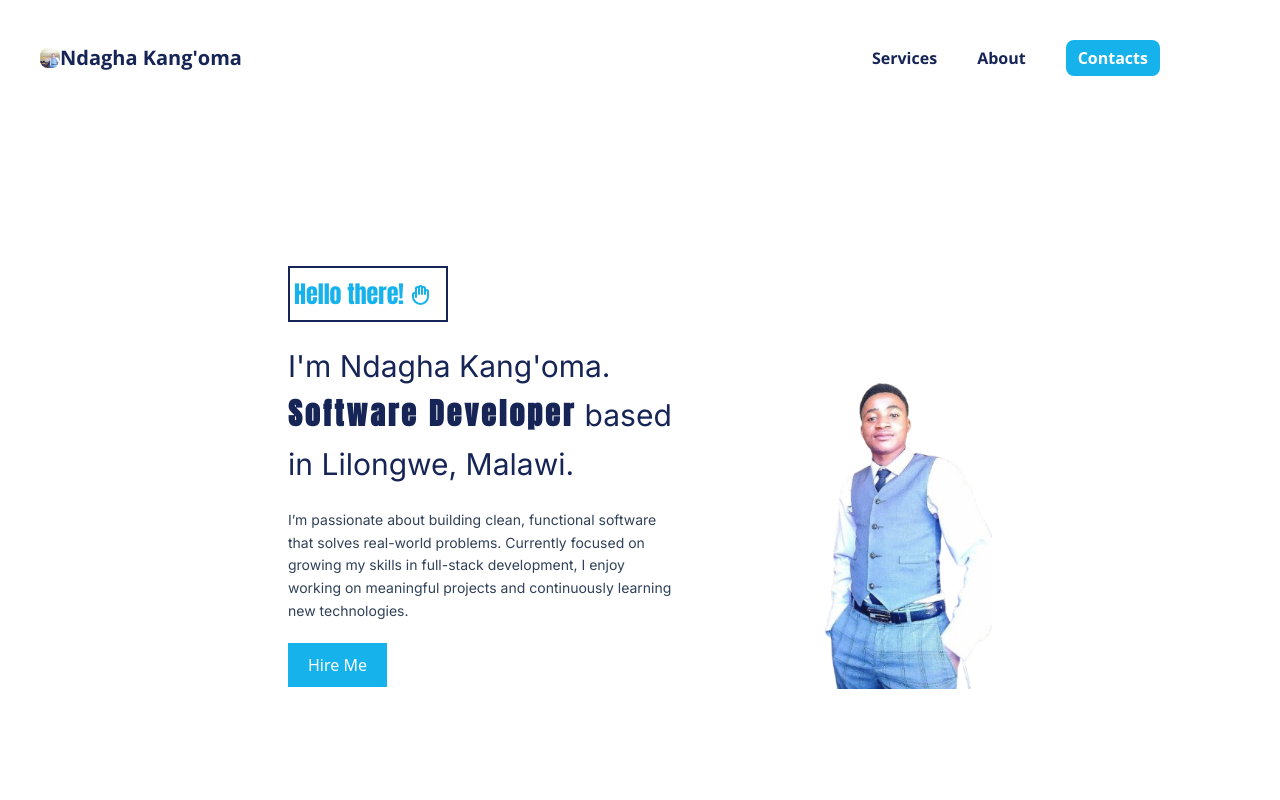
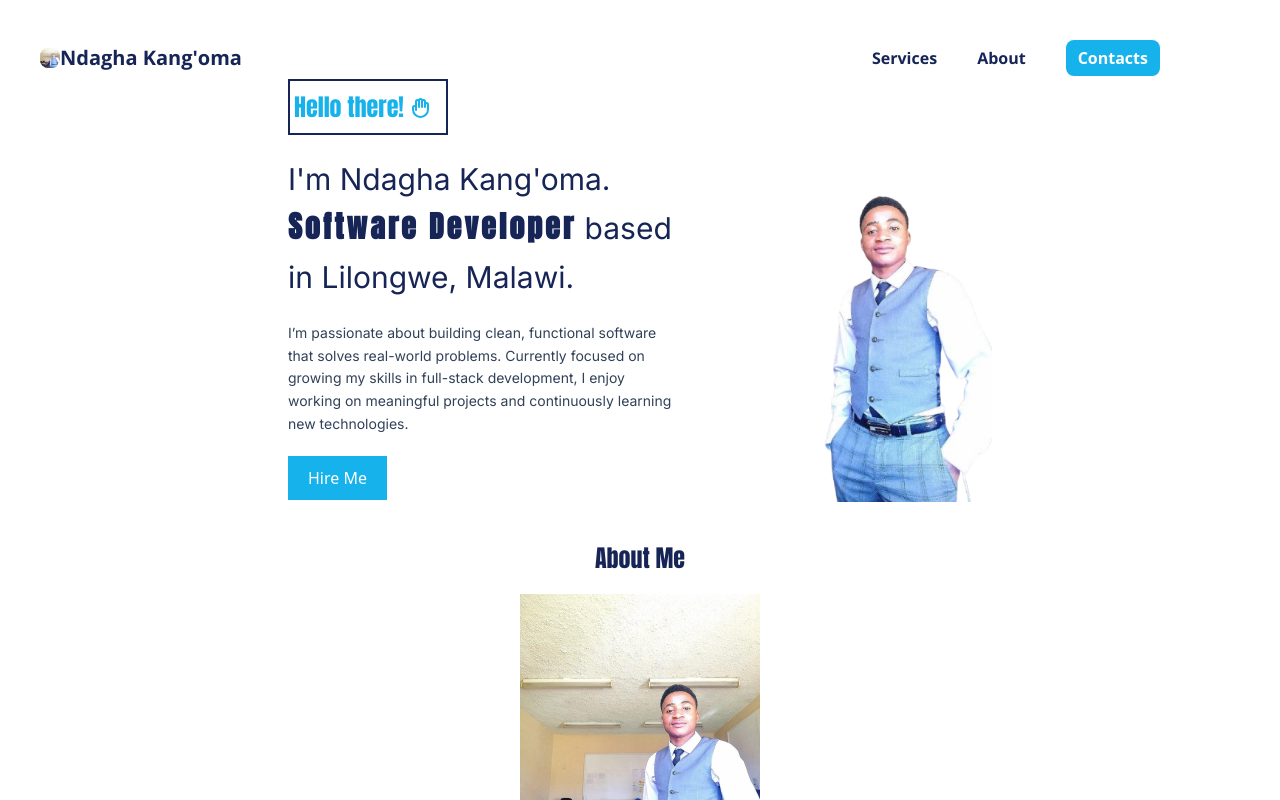
Before and after one commit to therealndagha/portifolio-website, a React (Vite) app: page / in a window 1280 px wide. Shown: the top 800 px of the page. Built offline with nearby package versions, Linux system fonts and the light colour scheme.

Commit message:
Fix CSS issue

```diff
--- a/src/Components/Hero.tsx
+++ b/src/Components/Hero.tsx
@@ -1,7 +1,7 @@
 import { HiOutlineHand } from "react-icons/hi";
 const Hero = () =>{
     return (
-        <div className="min-h-screen flex flex-row items-center justify-center container-hero">
+        <div className="flex flex-row items-center justify-center container-hero">
             {/**Welcome message */}
             <div className="flex flex-col space-y-5">
                <div>
--- a/src/index.css
+++ b/src/index.css
@@ -32,9 +32,7 @@
     .hero-hello-message {
         @apply font-anton text-some-blue-shade w-40 text-2xl border-2 border-blue-950 py-2.5 px-1
     }
-    .container-hero {
 
-    }
     .hero-description-message {
           @apply font-inter text-blue-950 text-3xl w-96 leading-relaxed
     }
```
